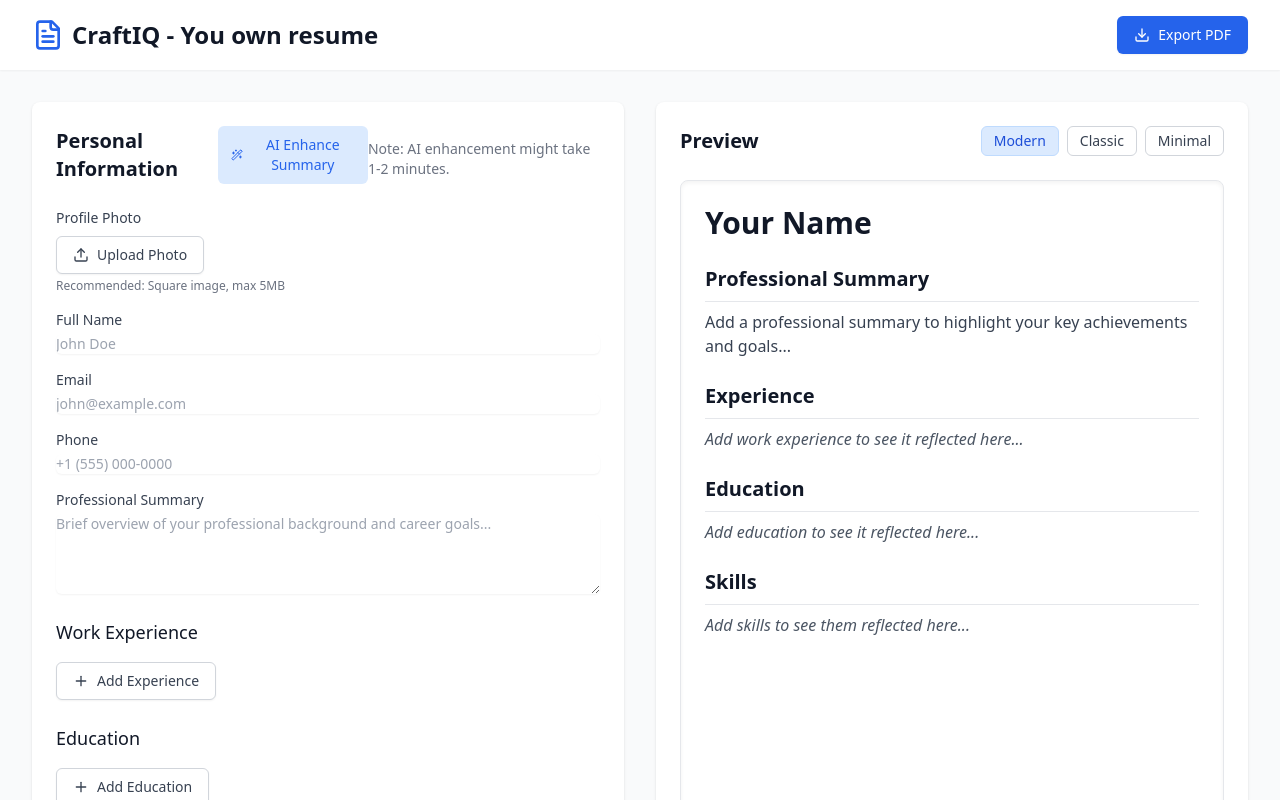
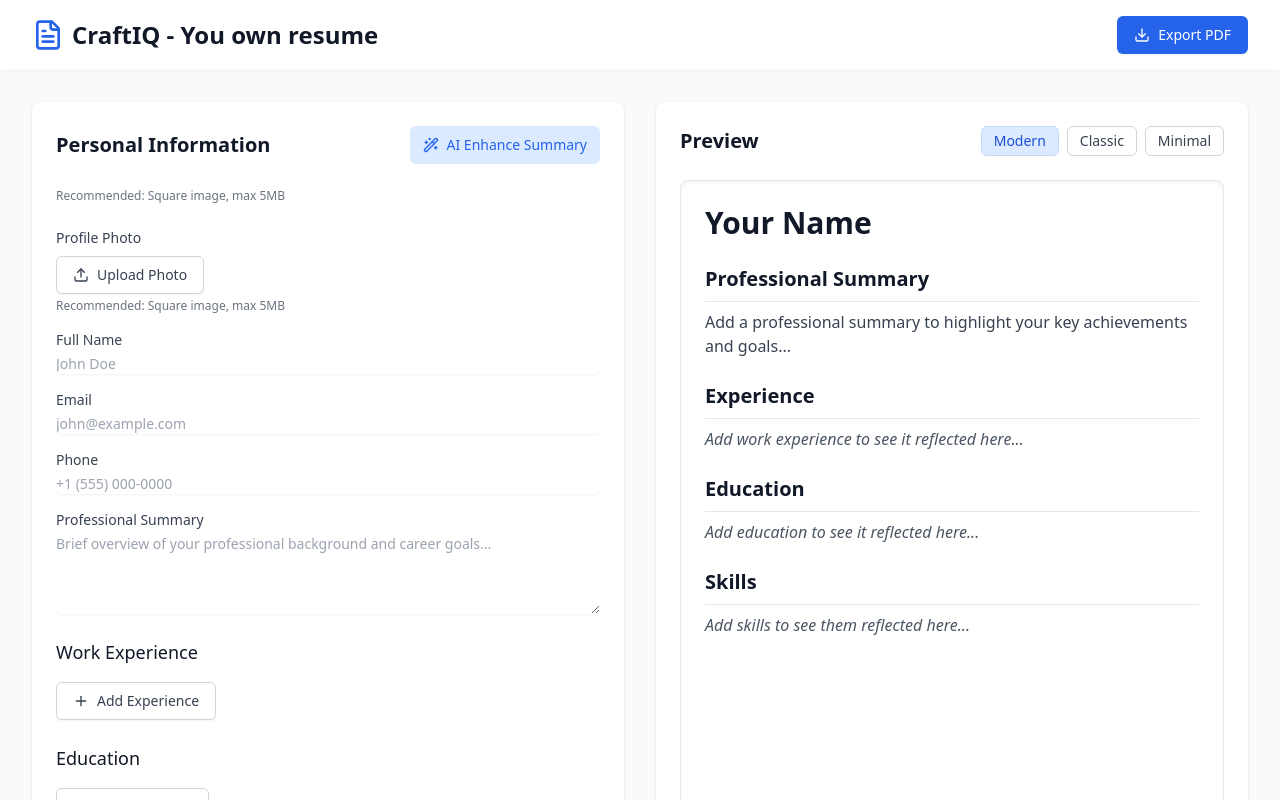
Before and after one commit to infisble/iatestedfrontend, a React (Vite) app in the folder client/: page / in a window 1280 px wide. Shown: the top 800 px of the page. Built offline with nearby package versions, Linux system fonts and the light colour scheme.

Commit message:
Update ResumeForm.tsx

```diff
--- a/client/src/components/ResumeForm.tsx
+++ b/client/src/components/ResumeForm.tsx
@@ -209,11 +209,12 @@ const ResumeForm: React.FC<ResumeFormProps> = ({ data, onChange }) => {
             </>
           )}
         </button>
-        <p className="text-sm text-gray-500 mt-2">
-  Note: AI enhancement might take 1-2 minutes.
-         </p>
+
       </div>
 
+                <p className="mt-1 text-xs text-gray-500">
+                  Recommended: Square image, max 5MB
+                </p>
       {enhanceError && (
         <div className="p-3 bg-red-100 text-red-700 rounded-md text-sm">
           {enhanceError}
```
